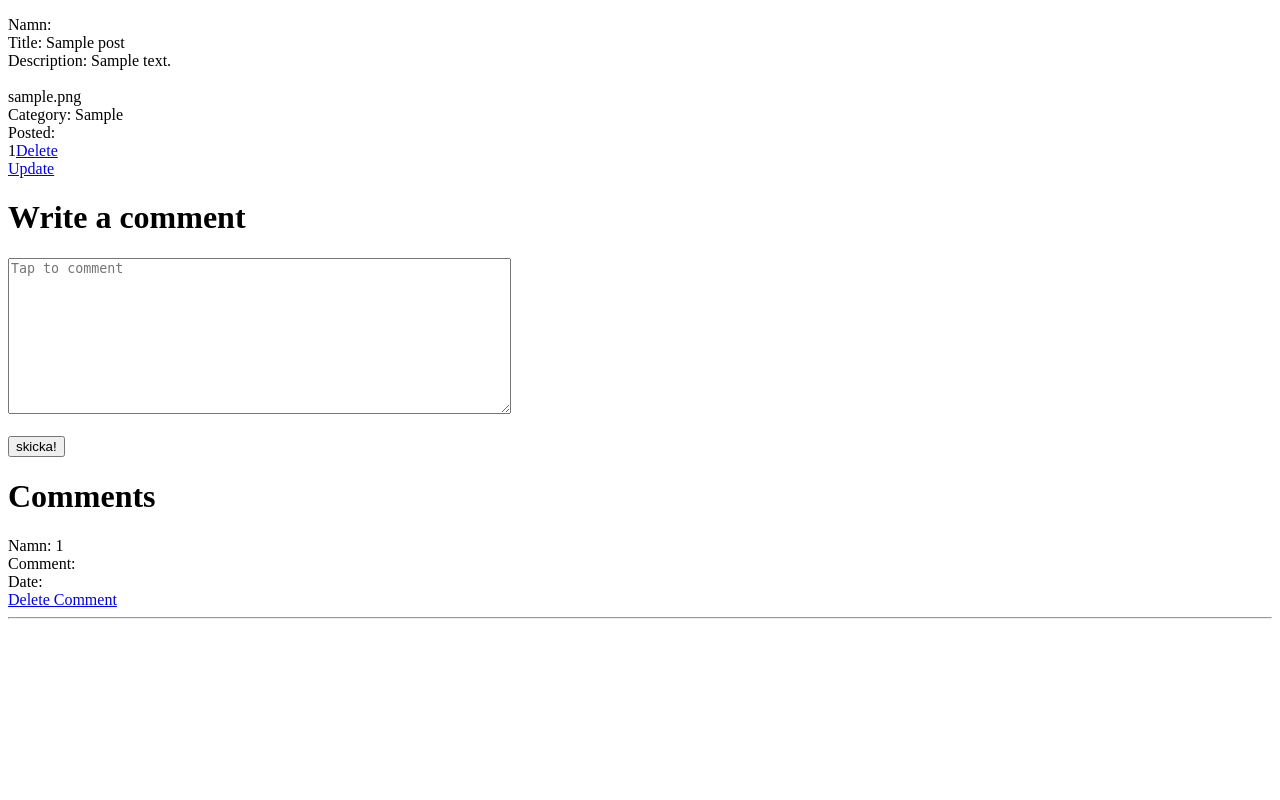
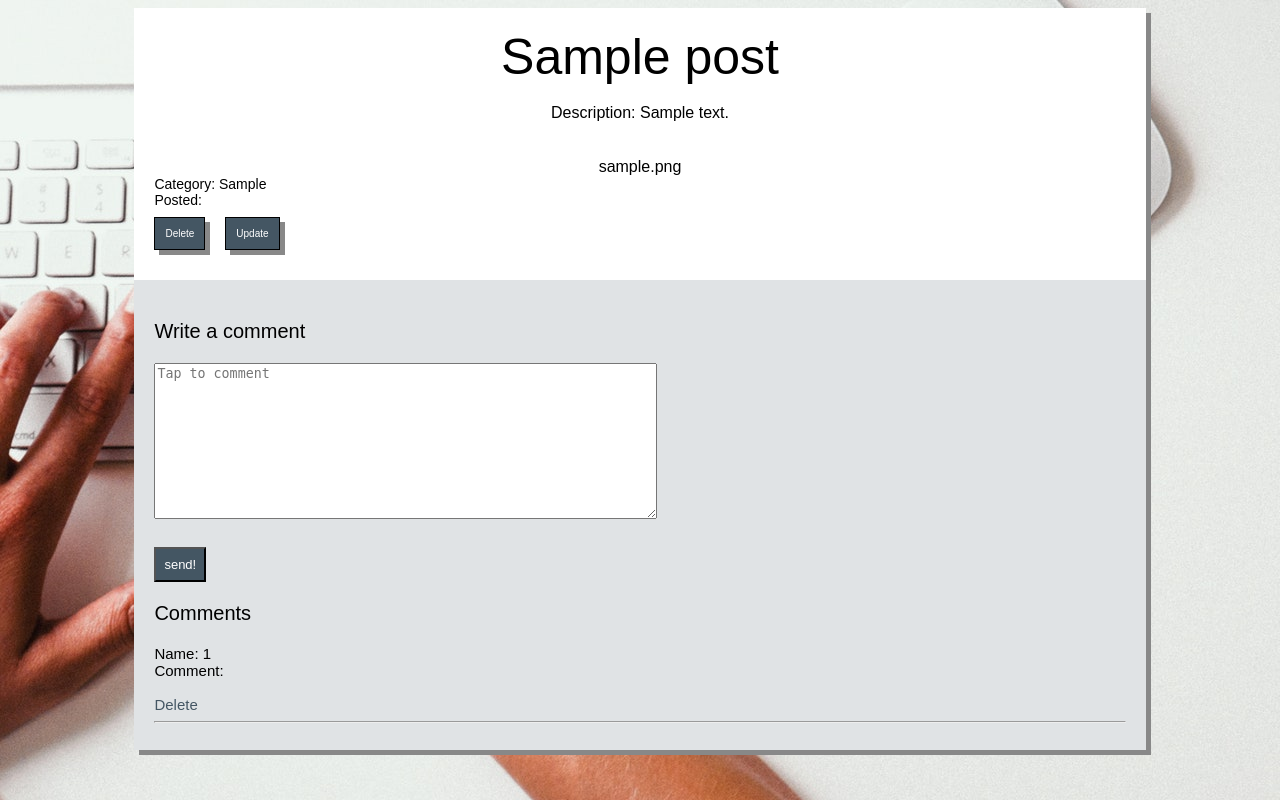
Before and after one commit to Szilveszter98/1K-project, a PHP site: page /post.php?id=1 in a window 1280 px wide. Run offline with PHP 8.4, Linux system fonts and the light colour scheme; a user stored in the database is signed in; tables that the repository leaves empty hold one stand-in row (values such as "Sample post"); data that the repository does not hold is empty.

Commit message:
updated css

```diff
--- a/css/style.css
+++ b/css/style.css
@@ -1,5 +1,7 @@
 body{
-  background: url(../uploads/keyboard-desk-wristwatch-watch-8264.jpg)
+  background: url(../uploads/keyboard-desk-wristwatch-watch-8264.jpg);
+  /*background-size:cover;
+  background-repeat: no-repeat;*/
 
 }
 .container {
@@ -9,7 +11,12 @@
   width:80%;
   margin-right: auto;
   margin-left: auto;
+  padding-bottom:150px;
 
+}
+
+a:link {
+  text-decoration: none;
 }
 
 /* Start css code for index page */
@@ -21,6 +28,8 @@
 }
 
 .headerText{
+  border: 1px solid black;
+  margin: 5px;
   text-align: center;
 }
 
@@ -71,12 +80,12 @@
 .headerWrapperSignIn {
   padding:20px;
   font-family: Arial, Helvetica, sans-serif;
-  border-bottom: solid 1px;
   color: #445663;
 
 }
 
 .mainTextsignIn {
+    font-family: Arial, Helvetica, sans-serif;
     color: black;
     font-size: 30px;
 
@@ -163,8 +172,6 @@
 
 /* End css code for signupForm page */
 
-/* Start css code for blog page */
-
 
 /* Start css code for blogWriter page */
 
@@ -193,3 +200,146 @@
   border: solid 1px black;
   padding:10px;
 }
+
+/* Start css code for blog page */
+
+.blogHeaderText {
+  font-family: Arial, Helvetica, sans-serif;
+  padding-top:3rem;
+  color: black;
+  font-size: 40px;
+  margin: 40px;
+
+}
+
+
+.signoutBlogPage{
+  box-shadow: 5px 5px #888888;
+  background: #445663;
+  font-family: Arial, Helvetica, sans-serif;
+  font-size:13px;
+  color: white;
+  border: solid 1px black;
+  padding:10px;
+}
+
+.writeAblogLink {
+  box-shadow: 5px 5px #888888;
+  background: #445663;
+  font-family: Arial, Helvetica, sans-serif;
+  font-size:20px;
+  color: white;
+  border: solid 1px black;
+  padding:10px;
+}
+
+
+#titlesBlogPostsDiv {
+
+  font-family: Arial, Helvetica, sans-serif;
+
+  color: black;
+  font-size: 20px;
+
+}
+
+
+#titlesBlogPostsDiv a:link { color: black; }
+#titlesBlogPostsDiv a:visited { color: grey; }
+#titlesBlogPostsDiv a:hover{ color:#445663; }
+
+/* Start css code for post page */
+
+.blogPostedDiv {
+  padding:20px;
+}
+
+.blogContent {
+  font-family: 'Times New Roman', Times, serif;
+  color:rgb(80, 80, 80);
+  padding-left:50px;
+  padding-right:50px;
+}
+
+.postedTitle {
+  font-family: Arial, Helvetica, sans-serif;
+  color: black;
+  font-size: 50px;
+}
+
+
+.commentsPostedDiv {
+  margin-top:20px;
+  background: #4456632a;
+  font-size: 20px;
+  font-family: Arial, Helvetica, sans-serif;
+  padding:20px;
+
+}
+
+#categoryPostedDiv {
+  font-family: Arial, Helvetica, sans-serif;
+  font-size: 14px;
+}
+
+/*#categoryPostedDiv a:link { color: black; }
+#categoryPostedDiv a:visited { color:grey; }
+#categoryPostedDiv a:hover { color:#445663; } */
+
+
+.deleteBtn {
+  box-shadow: 5px 5px #888888;
+  background: #445663;
+  font-family: Arial, Helvetica, sans-serif;
+  font-size:10px;
+  color: white;
+  border: solid 1px black;
+  padding:10px;
+
+}
+
+.updateBtn {
+  box-shadow: 5px 5px #888888;
+  background: #445663;
+  font-family: Arial, Helvetica, sans-serif;
+  font-size:10px;
+  color: white;
+  border: solid 1px black;
+  padding:10px;
+  margin-left:20px;
+}
+
+
+.sendCommentBtn {
+  background: #445663;
+  font-family: Arial, Helvetica, sans-serif;
+  font-size:13px;
+  color: white;
+  padding:8px;
+}
+
+
+.containerPost {
+  font-family: Arial, Helvetica, sans-serif;
+  box-shadow: 5px 5px #888888;
+  background:white;
+  width:80%;
+  margin-right: auto;
+  margin-left: auto;
+
+
+}
+
+.postedCommentsDiv {
+  font-family: Arial, Helvetica, sans-serif;
+  font-size: 15px;
+}
+
+.commentsPostedDiv a:link { color: #445663; }
+.commentsPostedDiv a:visited { color:grey; }
+.commentsPostedDiv a:hover { color:grey; }
+
+.commentDate{
+  font-family: Arial, Helvetica, sans-serif;
+  font-size:12px;
+}
--- a/post.php
+++ b/post.php
@@ -4,8 +4,11 @@
     <meta charset="UTF-8">
     <meta name="viewport" content="width=device-width, initial-scale=1.0">
     <title>Document</title>
+    <link rel="stylesheet" href="css/style.css">
+
 </head>
 <body>
+<div class="containerPost">
 <?php
 include("classes/Posts.php");
 include("includes/database_connection.php");
@@ -28,24 +31,29 @@
 
 
 
-    echo "<p>";
+    echo "<div class='blogPostedDiv'>";
 
-    echo "<span>  Namn: </span>" . " " . $post['userID']. "<br/>";
-    echo "<span>  Title: </span>" . " " . $post['Title']. "<br/>";
-    echo "<span>  Description: </span>" . " " . $post['Description']. "<br/>";
-    echo "<span</span>" . " " . $post['blog_content']. "<br/>";
+    echo "<center>";
+    echo "<span class='postedTitle'>" . " " . $post['Title']. "<br/> </span> <br/>";
+    echo "<span>  Description: </span>" . " " . $post['Description']. "<br/> <br />";
+    echo "<span class='blogContent'>" . " " . $post['blog_content']. "<br/></span>";
     echo "<span></span>" . " " . $post['Pictures']. "<br/>";
+
+    echo "</center>";
+
+    echo "<div id='categoryPostedDiv'>";
     echo "<span> Category: </span>" . " " . $post['Category']. "<br/>";
 
     echo "<span>  Posted:    </span>" . " " . $post['date_posted']. "<br/>";
 
+    echo "<br/>";
 
 
     if(isset($_SESSION['Role']) && $_SESSION['Role'] == 'Admin'){
-        print_r($post['ID']);
-        echo "<a href='includes/handleblog.php?action=delete&id=" . $post['ID'] . "'>Delete</a></br>";
-        echo "<a href='includes/editpost.php?action=update&id=" . $post['ID'] . "'>Update</a>";
 
+        echo "<a class='deleteBtn' href='includes/handleblog.php?action=delete&id=" . $post['ID'] . "'>Delete</a>";
+        echo "<a class='updateBtn' href='includes/editpost.php?action=update&id=" . $post['ID'] . "'>Update</a>";
+        echo "</div>";
 
 
 
@@ -61,12 +69,14 @@
 
 
 
-    echo "</p>";
+    echo "</div>";
 
-    echo "<h1> Write a comment</h1>";
+    echo "<div class='commentsPostedDiv'>";
+
+    echo "<p> Write a comment</p>";
     include("views/commentForm.php");
 
-echo "<h1>Comments</h1>";
+echo "<p>Comments</p>";
     $comment_query = "SELECT * FROM comments WHERE blog_postsID=:blog_postsID ";
     $id = $_GET['id'];
     $sth = $dbh->prepare($comment_query);
@@ -80,17 +90,21 @@
 
 while($comment= $sth->fetch()){
 
+    echo"<div class='postedCommentsDiv'>";
 
-    echo "<span class>  Namn: </span>" . " " . $comment['userID']. "<br/>";
+    echo "<span>  Name: </span>" . " " . $comment['userID']. "<br/>";
     echo "<span> Comment: </span>" . " " . $comment['Comment']. "<br/>";
-    echo "<span>  Date:    </span>" . " " . $comment['date_posted']. "<br/>";
+    echo "<span class='commentDate'> " . " " . $comment['date_posted']. "<br/> </span>";
     if(isset($_SESSION['Role']) && $_SESSION['Role'] == 'Admin'){
-        echo "<a href='includes/handlecomments.php?action=deletecomment&id=" . $post['ID'] . "'>Delete Comment</a></br>";
+        echo "<a class='deleteComment' href='includes/handlecomments.php?action=deletecomment&id=" . $post['ID'] . "'>Delete</a></br>";
 
     }
     echo "<hr/>";
 
     }
+
+    echo "</div>";
+    echo "</div>";
 
 
 
@@ -99,5 +113,6 @@
 
 ?>
 
+</div>
 </body>
 </html>
--- a/views/blogForm.php
+++ b/views/blogForm.php
@@ -7,6 +7,7 @@
     <link rel="stylesheet" href="../css/style.css">
 </head>
 <body>
+<div class="container">
 <center>
 <h1 class="textToWritePost">
 Blog
@@ -26,6 +27,8 @@
 <input class="submitWritePost" type="submit" name="submit" value="Send" /></h1>
 <hr>
 </form></center>
+
+</div>
 </body>
 </html>
 
--- a/views/commentForm.php
+++ b/views/commentForm.php
@@ -4,6 +4,7 @@
      <meta charset="UTF-8">
      <meta name="viewport" content="width=device-width, initial-scale=1.0">
      <title>Document</title>
+     <link rel="stylesheet" href="../css/style.css">
  </head>
  <body>
      <?php
@@ -14,7 +15,7 @@
      <input type="hidden" name="blog_postsID" value="<?php echo $post['ID'];?>">
     <textarea name="comment" cols="60" rows="10" placeholder="Tap to comment"></textarea> <br />
     <br />
-    <input type="submit" value="skicka!" />
+    <input class="sendCommentBtn" type="submit" value="send!" />
     </form>
  </body>
  </html>
```
Also changed, not shown: blog.php (+9 -8 lines).
